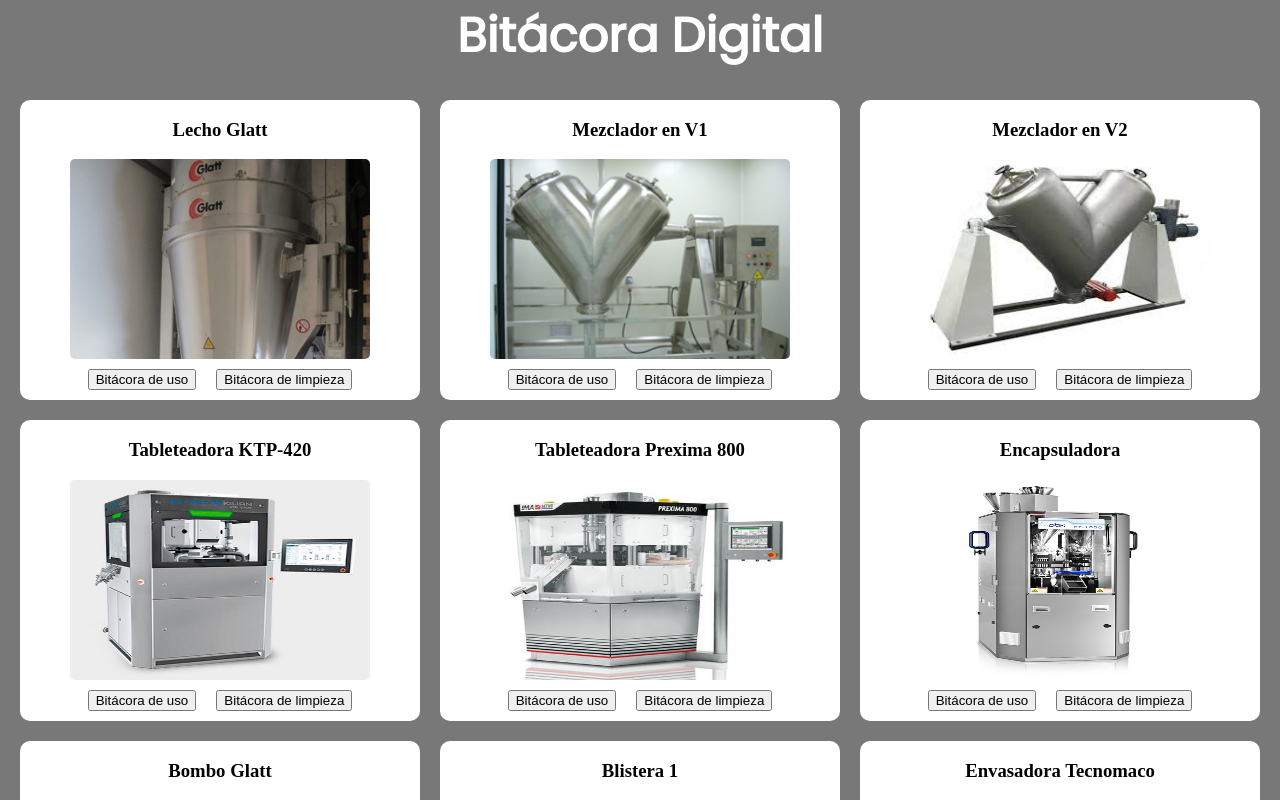
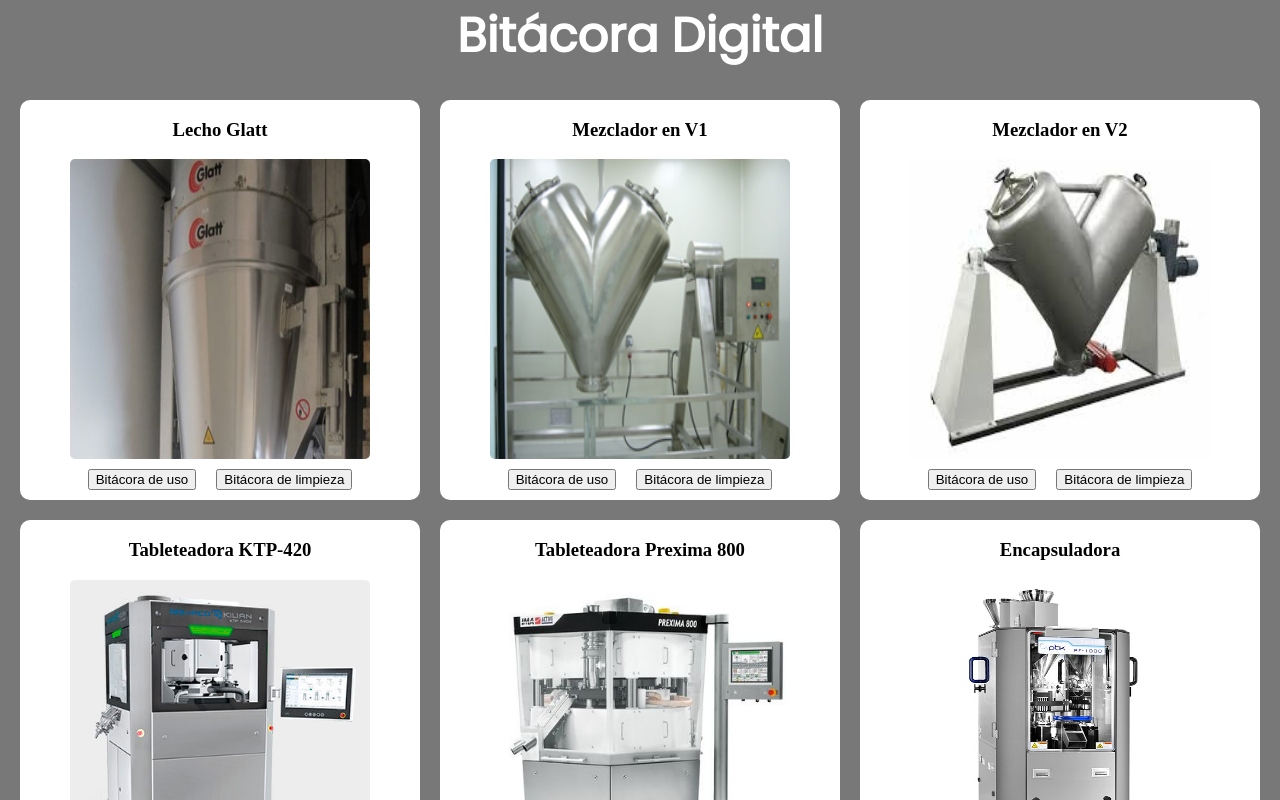
Before and after one commit to AndresEfQ/Bitacora-digital, a React (Create React App) app: page / in a window 1280 px wide. Shown: the top 800 px of the page. Built offline with nearby package versions, Linux system fonts and the light colour scheme.

Commit message:
Update readme

```diff
--- a/package.json
+++ b/package.json
@@ -1,6 +1,7 @@
 {
   "name": "bitacora-digital",
   "version": "0.1.0",
+  "homepage": "https://andresefq.github.io/Bitacora-digital/",
   "private": true,
   "dependencies": {
     "@fontsource/inter": "^4.5.15",
@@ -18,6 +19,8 @@
     "web-vitals": "^2.1.4"
   },
   "scripts": {
+    "predeploy": "npm run build",
+    "deploy": "gh-pages -d build",
     "start": "react-scripts start",
     "build": "react-scripts build",
     "test": "react-scripts test",
@@ -40,5 +43,8 @@
       "last 1 firefox version",
       "last 1 safari version"
     ]
+  },
+  "devDependencies": {
+    "gh-pages": "^5.0.0"
   }
 }
--- a/src/components/Footer.js
+++ b/src/components/Footer.js
@@ -23,7 +23,7 @@
 class Footer extends React.Component {
   render () {
     return (
-      <StyledFooter>Copyright © <StyledA href="https://github.com/AndresEfQ">AndresEfQ 2023 <FaGithub /></StyledA></StyledFooter>
+      <StyledFooter>Copyright © <StyledA href="https://github.com/AndresEfQ/Bitacora-digital">AndresEfQ 2023 <FaGithub /></StyledA></StyledFooter>
     )
   }
 }
--- a/src/components/Machine_card.js
+++ b/src/components/Machine_card.js
@@ -25,7 +25,7 @@
     return (
       <StyledDiv>
         <h3>{this.props.name}</h3>
-        <img src={this.props.img} alt={this.props.name} width="300px" height="200px"/>
+        <img src={this.props.img} alt={this.props.name} width="300px" height="300px"/>
         <div>
           <button>Bitácora de uso</button>
           <button>Bitácora de limpieza</button>
```
Also changed, not shown: 2 other files (tests, documents, lock files or other folders).
